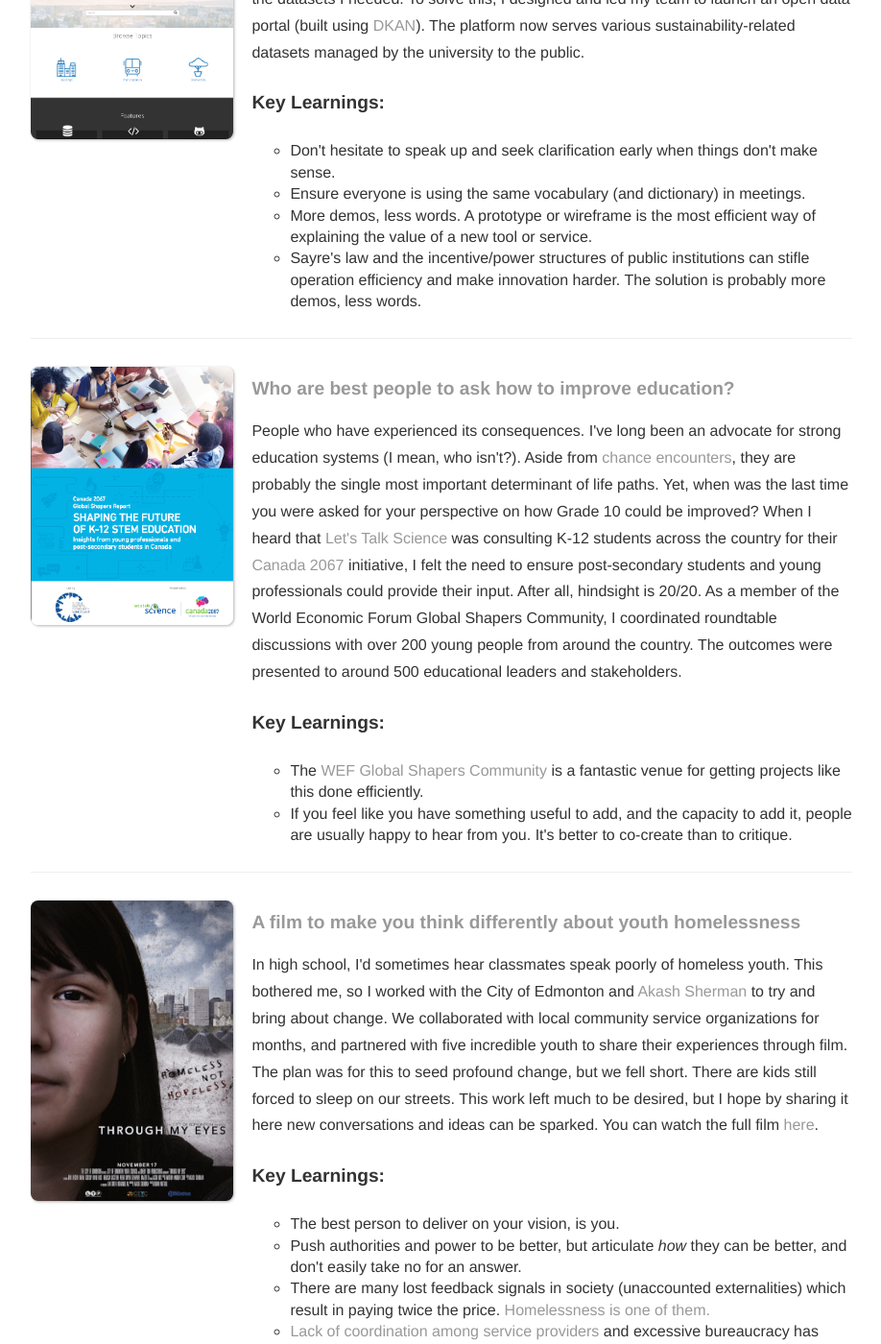
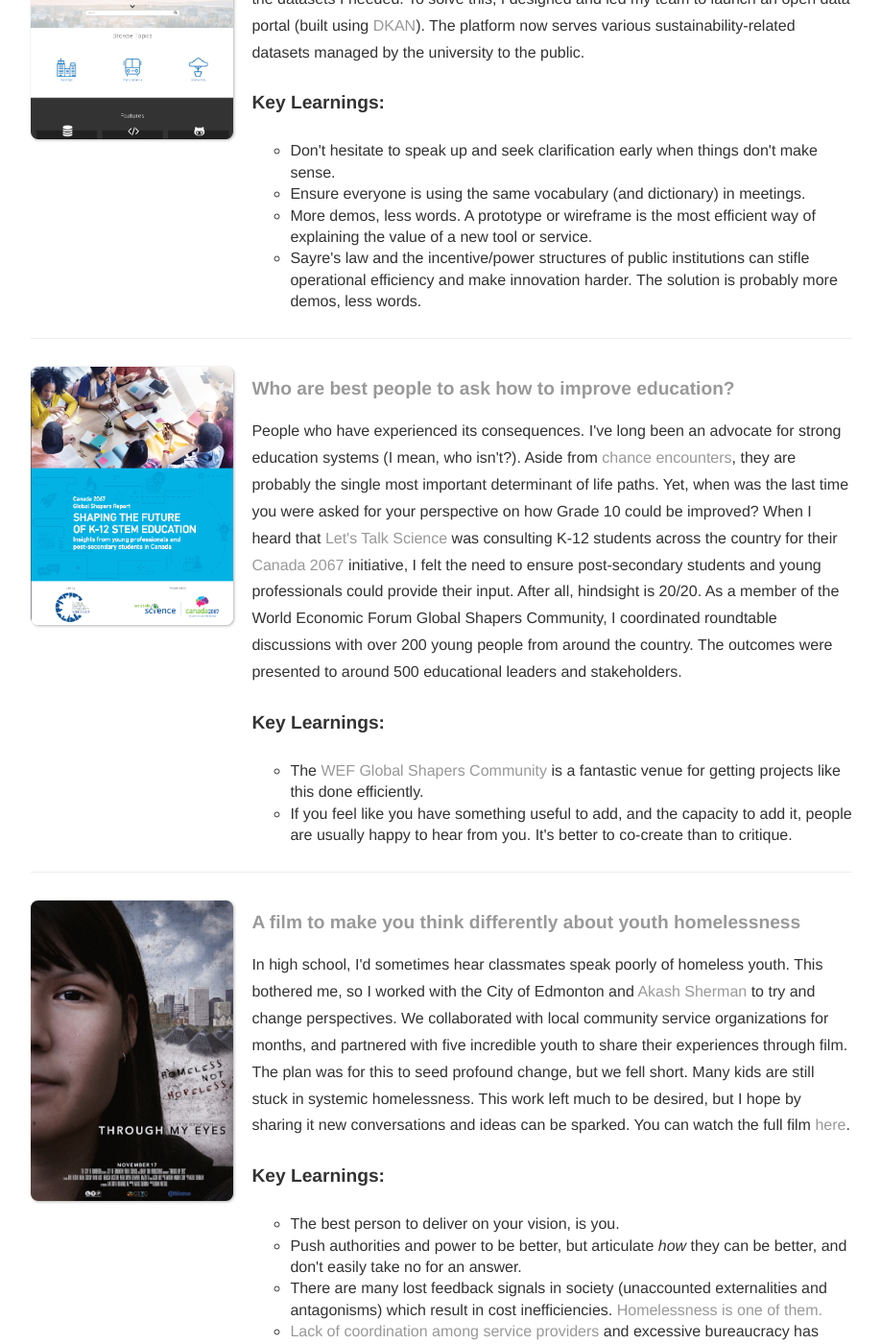
Before and after one commit to rohancalum/rohancalum.github.io, a Jekyll site: the page built from projects/index.html, in a window 1280 px wide and 1400 px high, scrolled down 618 px. Shown: the whole window at 96% size, without its empty margins (200-1118 px from the left). Built offline with Jekyll 4.4.1, drawn with Linux system fonts in a browser that asks for light colours.

Commit message:
site changes

```diff
--- a/_layouts/default.html
+++ b/_layouts/default.html
@@ -5,6 +5,8 @@
 			<!-- link to main stylesheet -->
 			<link rel="stylesheet" type="text/css" href="/css/main.css">
 			<script type="text/javascript" src="https://cdn.mathjax.org/mathjax/latest/MathJax.js?config=TeX-AMS-MML_HTMLorMML"></script>
+			<meta name="viewport" content="width=device-width, initial-scale=1.0">
+
 		</head>
 		<!-- <script src="scripts.js"></script> -->
 
--- a/projects/index.html
+++ b/projects/index.html
@@ -50,7 +50,7 @@
                         <li style="font-size: 16px; font-weight: 200">Don't hesitate to speak up and seek clarification early when things don't make sense.</li>
                         <li style="font-size: 16px; font-weight: 200">Ensure everyone is using the same vocabulary (and dictionary) in meetings.</li>
                         <li style="font-size: 16px; font-weight: 200">More demos, less words. A prototype or wireframe is the most efficient way of explaining the value of a new tool or service.</li>
-                        <li style="font-size: 16px; font-weight: 200">Sayre's law and the incentive/power structures of public institutions can stifle operation efficiency and make innovation harder. The solution is probably more demos, less words.</li>
+                        <li style="font-size: 16px; font-weight: 200">Sayre's law and the incentive/power structures of public institutions can stifle operational efficiency and make innovation harder. The solution is probably more demos, less words.</li>
                     </ul>
                     <div>
                     </div>
@@ -95,16 +95,16 @@
                         <a href="https://www.youtube.com/watch?v=SUnhuRfuNto&ab_channel=CityofEdmonton", target="_blank">A film to make you think differently about youth homelessness</a>
                     </h2>
                     <span style="font-size: 16px; font-weight: 200">
-                    In high school, I'd sometimes hear classmates speak poorly of homeless youth. This bothered me, so I worked with the City of Edmonton and <a href="https://www.imdb.com/name/nm4532152/" target="_blank">Akash Sherman</a> to try and bring about change.
-                    We collaborated with local community service organizations for months, and partnered with five incredible youth to share their experiences through film. The plan was for this to seed profound change, but we fell short. There are kids still forced to sleep on our streets.
-                    This work left much to be desired, but I hope by sharing it here new conversations and ideas can be sparked. You can watch the full film <a href="https://vimeo.com/115991770" target="_blank">here</a>.
+                    In high school, I'd sometimes hear classmates speak poorly of homeless youth. This bothered me, so I worked with the City of Edmonton and <a href="https://www.imdb.com/name/nm4532152/" target="_blank">Akash Sherman</a> to try and change perspectives.
+                    We collaborated with local community service organizations for months, and partnered with five incredible youth to share their experiences through film. The plan was for this to seed profound change, but we fell short. Many kids are still stuck in systemic homelessness.
+                    This work left much to be desired, but I hope by sharing it new conversations and ideas can be sparked. You can watch the full film <a href="https://vimeo.com/115991770" target="_blank">here</a>.
                     </span>
 
                     <h4>Key Learnings:</h4>
                         <ul>
                             <li style="font-size: 16px; font-weight: 200">The best person to deliver on your vision, is you.</li>
                             <li style="font-size: 16px; font-weight: 200">Push authorities and power to be better, but articulate <i>how</i> they can be better, and don't easily take no for an answer.</li>
-                            <li style="font-size: 16px; font-weight: 200">There are many lost feedback signals in society (unaccounted externalities) which result in paying twice the price. <a href="https://www.cbc.ca/news/canada/manitoba/opinion-jino-distasio-homelessness-housing-first-1.4341552" target="_blank">Homelessness is one of them.</a></li>
+                            <li style="font-size: 16px; font-weight: 200">There are many lost feedback signals in society (unaccounted externalities and antagonisms) which result in cost inefficiencies. <a href="https://www.cbc.ca/news/canada/manitoba/opinion-jino-distasio-homelessness-housing-first-1.4341552" target="_blank">Homelessness is one of them.</a></li>
                             <li style="font-size: 16px; font-weight: 200"><a href="https://www.cbc.ca/news/canada/calgary/school-of-public-policy-homeless-services-study-1.4970251" target="_blank">Lack of coordination among service providers</a>
                             and excessive bureaucracy has created an entire service "industry" around treating the symptoms homelessness.</li>
 
```
